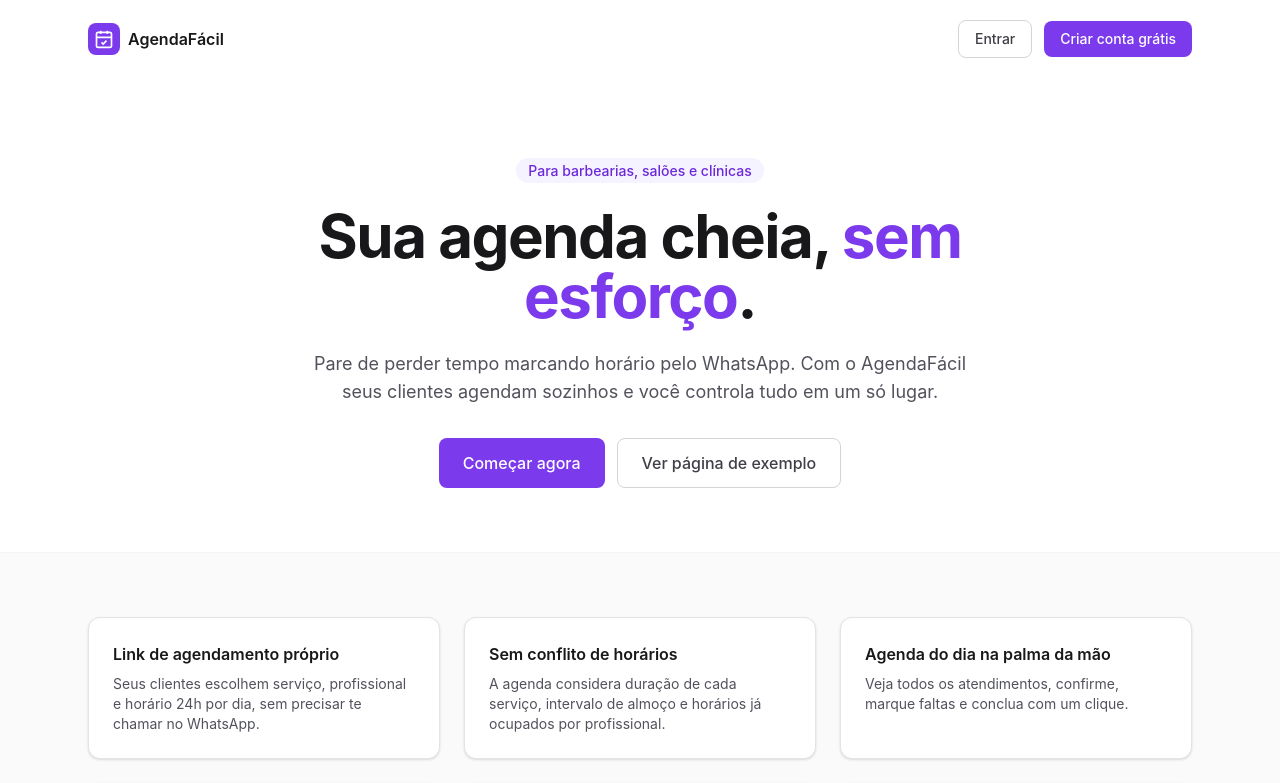
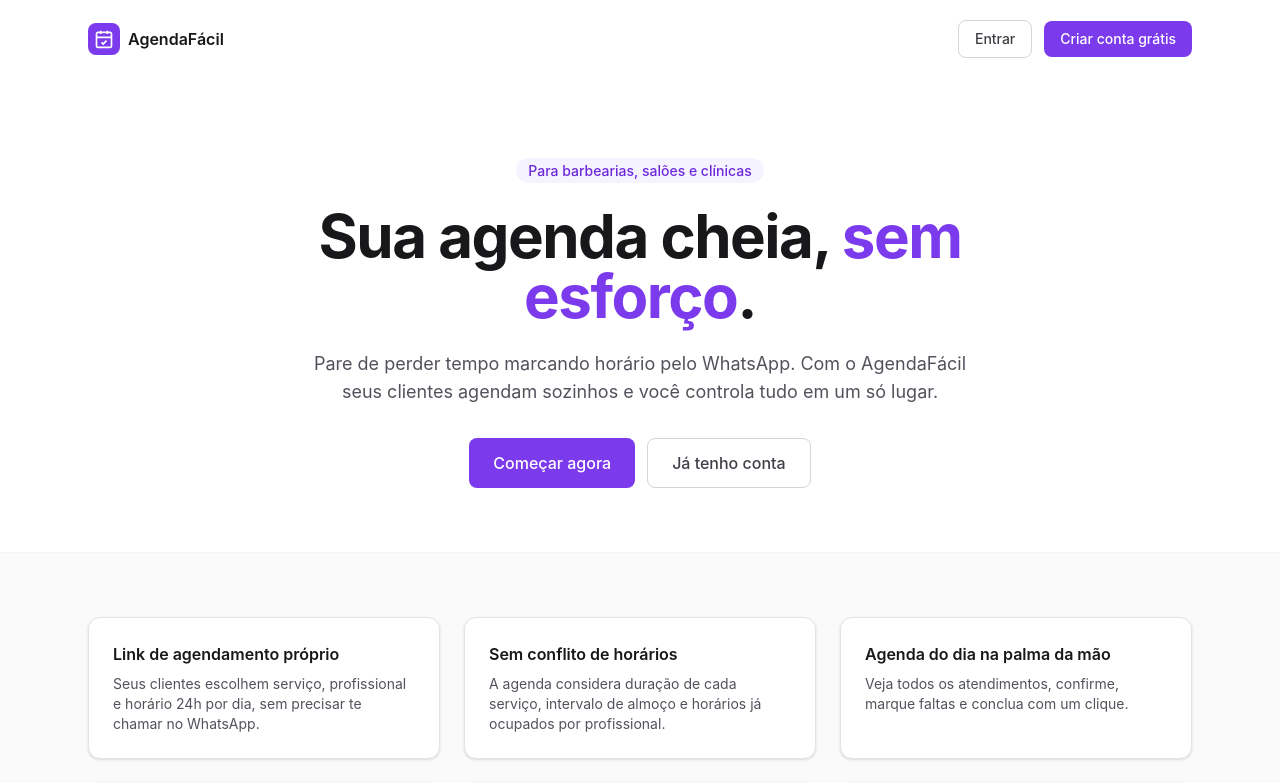
Before and after one commit to viniciusalvesmkt2023-glitch/AGENDAFACIL, a Next.js app: page / in a window 1280 px wide. Shown: the top 783 px of the page. Built offline with nearby package versions, Linux system fonts and the light colour scheme.

Commit message:
Remove link para a demo na página inicial (não existe em produção)
Co-Authored-By: Claude Opus 5.5 <noreply@anthropic.com>
Claude-Session: https://claude.ai/code/session_01LhL6zctJbgCDUPhD952cyT

```diff
--- a/src/app/page.tsx
+++ b/src/app/page.tsx
@@ -58,8 +58,8 @@ export default function Home() {
           <Link href="/cadastro" className="btn-primary px-6 py-3 text-base">
             Começar agora
           </Link>
-          <Link href="/barbearia-demo" className="btn-secondary px-6 py-3 text-base">
-            Ver página de exemplo
+          <Link href="/entrar" className="btn-secondary px-6 py-3 text-base">
+            Já tenho conta
           </Link>
         </div>
       </section>
```
